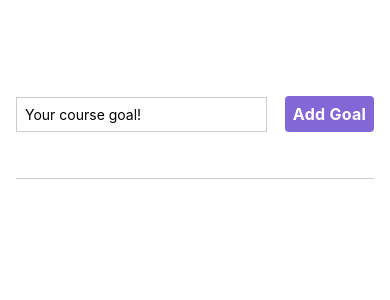
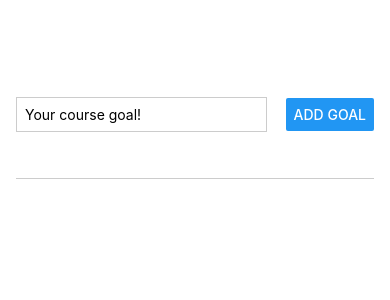
Before and after one commit to annadruzhinina/ReactNativeUdemy, a React Native app: screen / in a window 390 px wide. Shown: the top 300 px of the page. Built offline with nearby package versions, Linux system fonts and the light colour scheme.

Commit message:
Working on Goal Input Component

```diff
--- a/App.tsx
+++ b/App.tsx
@@ -1,21 +1,19 @@
 import React, {useState} from 'react';
+
+// React Native
 import {StyleSheet, TextInput, View, ScrollView, FlatList} from 'react-native';
-
 import {Colors} from 'react-native/Libraries/NewAppScreen';
 import {endEvent} from 'react-native/Libraries/Performance/Systrace';
 
+// Components
 import Button from './components/Button';
 import GoalItem from './components/GoalItem';
+import GoalInput from './components/GoalInput';
 
 function App(): JSX.Element {
-  const [enteredGoalText, setEnteredGoalText] = useState('');
   const [courseGoals, setCourseGoals] = useState([]);
 
-  function goalInputHandler(enteredText) {
-    setEnteredGoalText(enteredText);
-  }
-
-  function addGoalHandler() {
+  function addGoalHandler(enteredGoalText) {
     setCourseGoals(currentCourseGoals => [
       ...currentCourseGoals,
       {text: enteredGoalText, id: Math.random().toString()},
@@ -24,27 +22,8 @@ function App(): JSX.Element {
 
   return (
     <View style={styles.appContainer}>
-      <View style={styles.inputContainer}>
-        <TextInput
-          style={styles.textInput}
-          placeholder="Your course goal!"
-          onChangeText={goalInputHandler}
-        />
-        <Button title="Add Goal" onPress={addGoalHandler} />
-      </View>
+      <GoalInput onAddGoal={addGoalHandler} />
       <View style={styles.goalsContainer}>
-        {/* <ScrollView alwaysBounceVertical={false}>
-          {courseGoals.map((goal, index) => (
-            <View
-              key={goal}
-              style={[
-                styles.goalText,
-                index % 2 === 0 ? styles.oddLine : null,
-              ]}>
-              <Text style={styles.goalTextColor}>{goal}</Text>
-            </View>
-          ))}
-        </ScrollView> */}
         <FlatList
           data={courseGoals}
           renderItem={itemData => {
@@ -54,7 +33,7 @@ function App(): JSX.Element {
           keyExtractor={(item, index) => {
             return item.id;
           }}
-           alwaysBounceVertical={false}
+          alwaysBounceVertical={false}
         />
       </View>
     </View>
@@ -67,23 +46,6 @@ const styles = StyleSheet.create({
     paddingTop: 50,
     paddingHorizontal: 16,
   },
-
-  inputContainer: {
-    flex: 1,
-    flexDirection: 'row',
-    justifyContent: 'space-between',
-    alignItems: 'center',
-    marginBottom: 24,
-    borderBottomWidth: 1,
-    borderBottomColor: '#ccc',
-  },
-  textInput: {
-    borderWidth: 1,
-    borderColor: '#ccc',
-    width: '70%',
-    marginRight: 8,
-    padding: 8,
-  },
   goalsContainer: {
     flex: 5,
   },
--- /dev/null
+++ b/components/GoalInput.js
@@ -0,0 +1,48 @@
+import React from 'react';
+import {useState} from 'react';
+
+import {View, TextInput, StyleSheet, Button} from 'react-native';
+
+export default function GoalInput(props) {
+  const [enteredGoalText, setEnteredGoalText] = useState('');
+
+  function goalInputHandler(enteredText) {
+    setEnteredGoalText(enteredText);
+  }
+
+  function addGoalHandler() {
+    props.onAddGoal(enteredGoalText);
+    setEnteredGoalText('');
+  }
+
+  return (
+    <View style={styles.inputContainer}>
+      <TextInput
+        style={styles.textInput}
+        placeholder="Your course goal!"
+        onChangeText={goalInputHandler}
+        value={enteredGoalText}
+      />
+      <Button title="Add Goal" onPress={addGoalHandler} />
+    </View>
+  );
+}
+
+const styles = StyleSheet.create({
+  inputContainer: {
+    flex: 1,
+    flexDirection: 'row',
+    justifyContent: 'space-between',
+    alignItems: 'center',
+    marginBottom: 24,
+    borderBottomWidth: 1,
+    borderBottomColor: '#ccc',
+  },
+  textInput: {
+    borderWidth: 1,
+    borderColor: '#ccc',
+    width: '70%',
+    marginRight: 8,
+    padding: 8,
+  },
+});
```
Also changed, not shown: components/GoalInput.tsx (deleted), components/GoalItem.tsx (renamed from components/GoalItem.js).
